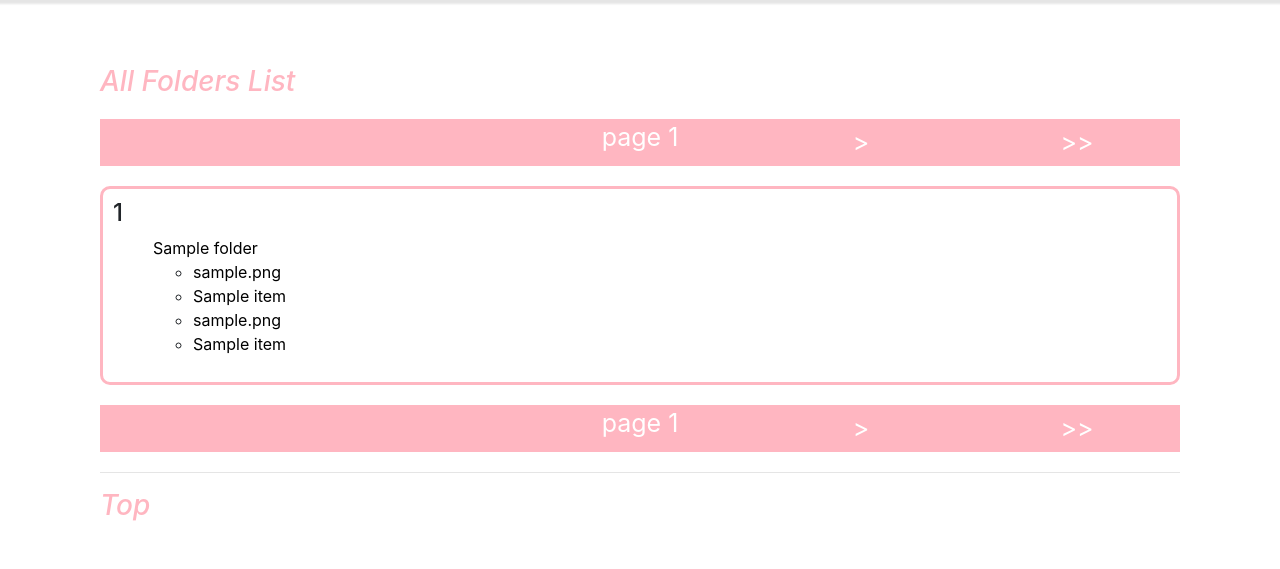
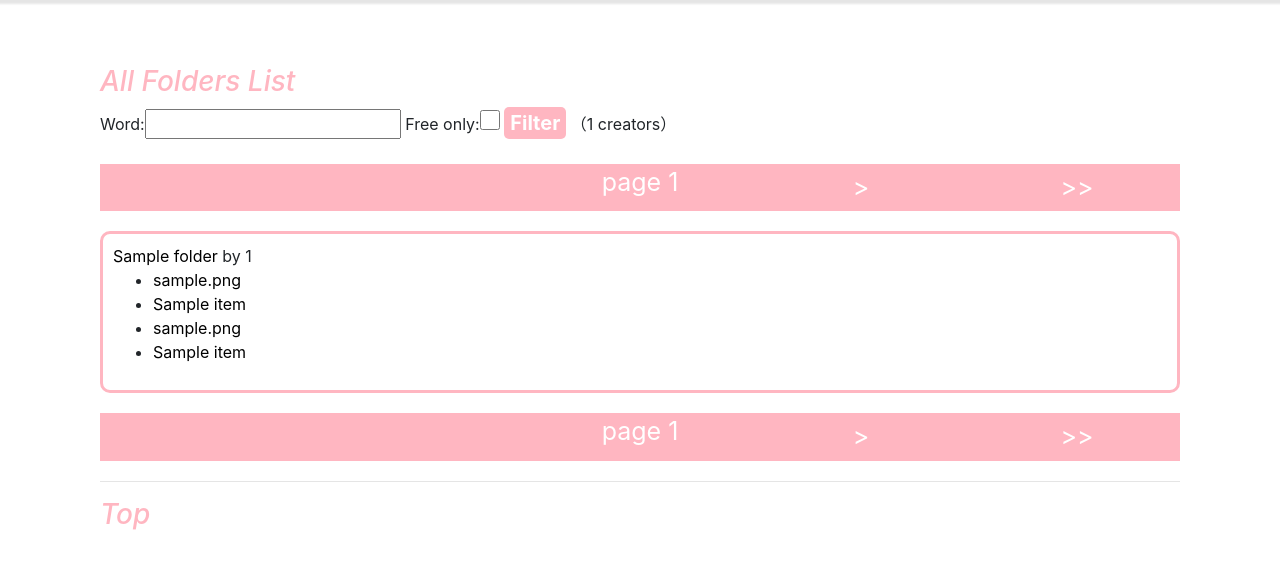
Before and after one commit to hibit-at/avatar_network, a Django app: page /all_folders/ in a window 1280 px wide. Shown: the part 65-634 px from the top of the page. Run offline with Django 3.2, Linux system fonts and the light colour scheme; tables that the repository leaves empty hold one stand-in row (values such as "Sample post"); some libraries are stand-ins or nearby versions.

Commit message:
all folder

```diff
--- a/app/admin.py
+++ b/app/admin.py
@@ -6,9 +6,11 @@ from .models import *
 
 class AvatarAdmin(admin.ModelAdmin):
     search_fields = ['avatar_name']
+    readonly_fields = ['creator']
 
 class ItemAdmin(admin.ModelAdmin):
     search_fields = ['item_name']
+    readonly_fields = ['creator','avatar']
 
 admin.site.register(Creator)
 admin.site.register(Avatar, AvatarAdmin)
--- a/app/views.py
+++ b/app/views.py
@@ -1,5 +1,5 @@
 from django.shortcuts import redirect, render
-from django.db.models import Q, Count
+from django.db.models import Q, Count, Sum
 from django.urls import reverse
 from allauth.socialaccount.models import SocialAccount
 from django.contrib.auth.decorators import login_required
@@ -89,7 +89,7 @@ def index(request):
         'supporters': supporters,
         'wanted_avatars': wanted_avatars,
         'wanted_items': wanted_items,
-        'folder' : lucky_folder,
+        'folder': lucky_folder,
     })
 
     return render(request, 'index.html', params)
@@ -312,7 +312,8 @@ def avatars(request, page=1, word='', free_only=False, sort_hot=False):
                 exclude_words = w.split('-')[1:]  # 単語を"-"で分割し、除外する単語を取得
                 exclude_query = Q()
                 for e_word in exclude_words:
-                    exclude_query = exclude_query | Q(avatar_name__contains=e_word)
+                    exclude_query = exclude_query | Q(
+                        avatar_name__contains=e_word)
                 avatars = avatars.exclude(exclude_query)  # 除外条件を適用
             else:
                 or_words = w.split('||')
@@ -440,7 +441,8 @@ def items(request, page=1, word='', free_only=False, sort_latest=False):
                 exclude_words = w.split('-')[1:]  # 単語を"-"で分割し、除外する単語を取得
                 exclude_query = Q()
                 for e_word in exclude_words:
-                    exclude_query = exclude_query | Q(item_name__contains=e_word)
+                    exclude_query = exclude_query | Q(
+                        item_name__contains=e_word)
                 items = items.exclude(exclude_query)  # 除外条件を適用
             else:
                 or_words = w.split('||')
@@ -449,7 +451,6 @@ def items(request, page=1, word='', free_only=False, sort_latest=False):
                     print(o)
                     or_query = or_query | Q(item_name__contains=o)
                 items = items.filter(or_query)
-
 
     if sort_latest:
         if sort_latest == 'off':
@@ -550,7 +551,8 @@ def userpage(request, pk=0):
     if user.is_authenticated:
         social = SocialAccount.objects.filter(user=user).first()
         params['social'] = social
-        has_discord_account = SocialAccount.objects.filter(user=user, provider='discord').exists()
+        has_discord_account = SocialAccount.objects.filter(
+            user=user, provider='discord').exists()
 
     print(has_discord_account)
     params['has_discord_account'] = has_discord_account
@@ -850,28 +852,35 @@ def folders(request):
 
 
 def all_folders(request):
-
-
     params = {}
     user = request.user
     if user.is_authenticated:
         social = SocialAccount.objects.filter(user=user).first()
         params['social'] = social
-    customers = Customer.objects.annotate(open_folder_count=Count('folder', filter=Q(folder__isOpen=True)))
-    customers = customers.filter(open_folder_count__gte=1)
-    customers = customers.order_by('-pk')
+
+    word = request.GET.get('word', '')
+
+    folders = Folder.objects.filter(isOpen=True, name__contains=word).order_by('-editor')
 
     # Pagination
-    page = request.GET.get('page', 1)  # Get the 'page' query parameter, default to 1 if not found
+    # Get the 'page' query parameter, default to 1 if not found
+    page = request.GET.get('page', 1)
     page = int(page)
     span = 9
     start = (page-1)*span
     end = page*span
-    customers_page = customers[start:end]
+    folder_page = folders[start:end]
 
-    params['customers'] = customers_page
+    initial = {'word': word}
+    form = Filter(initial=initial)
+
+    params['folders'] = folder_page
     params['page'] = page
+    params['word'] = word
+    params['total_folder_count'] = folders.count()
+    params['form'] = form
     return render(request, 'all_folders.html', params)
+
 
 @login_required
 def debug_folders(request):
@@ -924,9 +933,10 @@ def api_item(request):
     res = json.dumps(res, ensure_ascii=False, indent=4)
     return HttpResponse(res)
 
+
 def secure_login(request):
     params = {}
     user = request.user
     if user.is_authenticated:
         return redirect('app:index')
-    return render(request,'secure_login.html')
+    return render(request, 'secure_login.html')
--- a/templates/all_folders.html
+++ b/templates/all_folders.html
@@ -3,14 +3,15 @@
     {% load humanize %}
     {% load static %}
     <h3 class="deco">All Folders List</h3>
+    <form method="get" action="{% url 'app:all_folders' %}">
+        {{ form }}
+        <input type="submit" class="button" value="Filter" />
+        （{{ total_folder_count|intcomma }} creators）
+    </form>
     {% include 'page_object.html' with keyword='app:all_folders' %}
-    {% for customer in customers %}
+    {% for folder in folders %}
         <div class="creator">
-            <h4>{{ customer }}</h4>
-            {% for folder in customer.folder.all %}
-                {% if folder.isOpen %}
-                <div class="folder">
-                    <ul><a href="{% url 'app:folder' pk=folder.pk %}">{{ folder }}</a>
+            <a href="{% url 'app:folder' pk=folder.pk %}">{{ folder }}</a> by {{ folder.editor }}
         <ul>
             {% for avatar in folder.want_avatar.all %}
                 <li>
@@ -33,12 +34,7 @@
                 </li>
             {% endfor %}
         </ul>
-                </ul>
-                </div>
-                {% endif %}
-            {% endfor %}
     </div>
 {% endfor %}
-
 {% include 'page_object.html' with keyword='app:all_folders' %}
 {% endblock content %}
```
Also changed, not shown: kaogaii2/settings.py (+12 -1 lines). Lines whose indentation alone changed are shown as unchanged.
